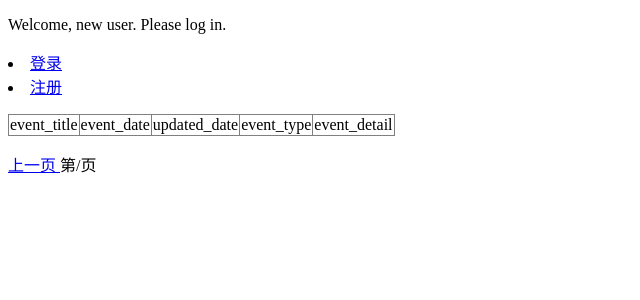
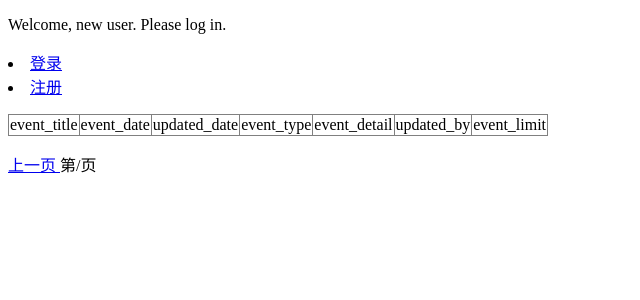
Before and after one commit to rickycm/pyEventOrder, a Django app: template templates/list_event.html in a window 1280 px wide. Shown: the top 300 px of the page, without its empty margins (0-640 px from the left). Run offline with Django 3.2, Linux system fonts and the light colour scheme; the template is opened without the code that fills it, so the values that code supplies are empty; parts of the project's set-up code (start-up, migrations or seed data) failed here and were passed over; some libraries are stand-ins or nearby versions.

Commit message:
添加活动页面2

```diff
--- a/pyEventOrderWeb/views.py
+++ b/pyEventOrderWeb/views.py
@@ -142,14 +142,13 @@ def add_event(request):
 @login_required
 def add_event2(request):
     if request.method == 'GET':
-        form = forms.EventForm3()
+        form = forms.EventForm2()
         return render_to_response('addEvent2.html', {'title': '新建活动', 'form': form},
                                   context_instance=RequestContext(request))
     else:
-        form = forms.EventForm3(request.POST)
+        form = forms.EventForm2(request.POST)
         s = datetime.datetime.strptime(form.data['eventdate'] + ' ' + form.data['eventtime'], "%Y-%m-%d %H:%M")
         if form.is_valid():
-            username = request.user.username
             e = event.objects.create(
                 event_title = form.data['event_title'],
                 event_detail = form.data['event_detail'],
--- a/templates/addEvent2.html
+++ b/templates/addEvent2.html
@@ -1,5 +1,4 @@
 {% extends 'bootstrap2.html' %}
-{% load crispy_forms_tags %}
 {% load staticfiles %}
 
 {% block bootstrap3_title %}{{ title }}{% endblock %}
@@ -15,7 +14,7 @@
 
         <!-- Text input-->
         <div class="control-group">
-          <label class="control-label" for="event_title">活动名称</label>
+          <!--<label class="control-label" for="event_title">活动名称</label> -->
           <div class="controls">
             <input id="event_title" name="event_title" type="text" placeholder="请输入活动名称" required>
 
@@ -23,7 +22,7 @@
         </div>
         <!-- Textarea -->
         <div class="control-group">
-          <label class="control-label" for="event_detail">活动详情</label>
+          <!--<label class="control-label" for="event_detail">活动详情</label>-->
           <div class="controls">
             <textarea id="event_detail" name="event_detail" placeholder="请输入活动详情" required></textarea>
           </div>
--- a/templates/bootstrap2.html
+++ b/templates/bootstrap2.html
@@ -13,6 +13,12 @@
     <link rel="stylesheet" href="http://code.jquery.com/mobile/1.3.2/jquery.mobile-1.3.2.min.css" />
     <script src="http://code.jquery.com/jquery-1.9.1.min.js"></script>
     <script src="http://code.jquery.com/mobile/1.3.2/jquery.mobile-1.3.2.min.js"></script>
+    <script>
+         $(document).ready(function() {
+          // disable ajax nav
+          $.mobile.ajaxEnabled = false;
+         });
+        </script>
 </head>
 <body>
 {% block bootstrap3_content %}{% endblock %}
--- a/templates/list_event.html
+++ b/templates/list_event.html
@@ -31,6 +31,8 @@
                             <td>updated_date</td>
                             <td>event_type</td>
                             <td>event_detail</td>
+                            <td>updated_by</td>
+                            <td>event_limit</td>
                         </tr>
                         {% for event in events %}
                         <tr>
@@ -39,6 +41,8 @@
                             <td>{{ event.updated_date }}</td>
                             <td>{{ event.get_event_type_display }}</td>
                             <td>{{ event.event_detail }}</td>
+                            <td>{{ event.updated_by }}</td>
+                            <td>{{ event.event_limit }}</td>
                         </tr>
                         {% endfor %}
                     </table>
```
